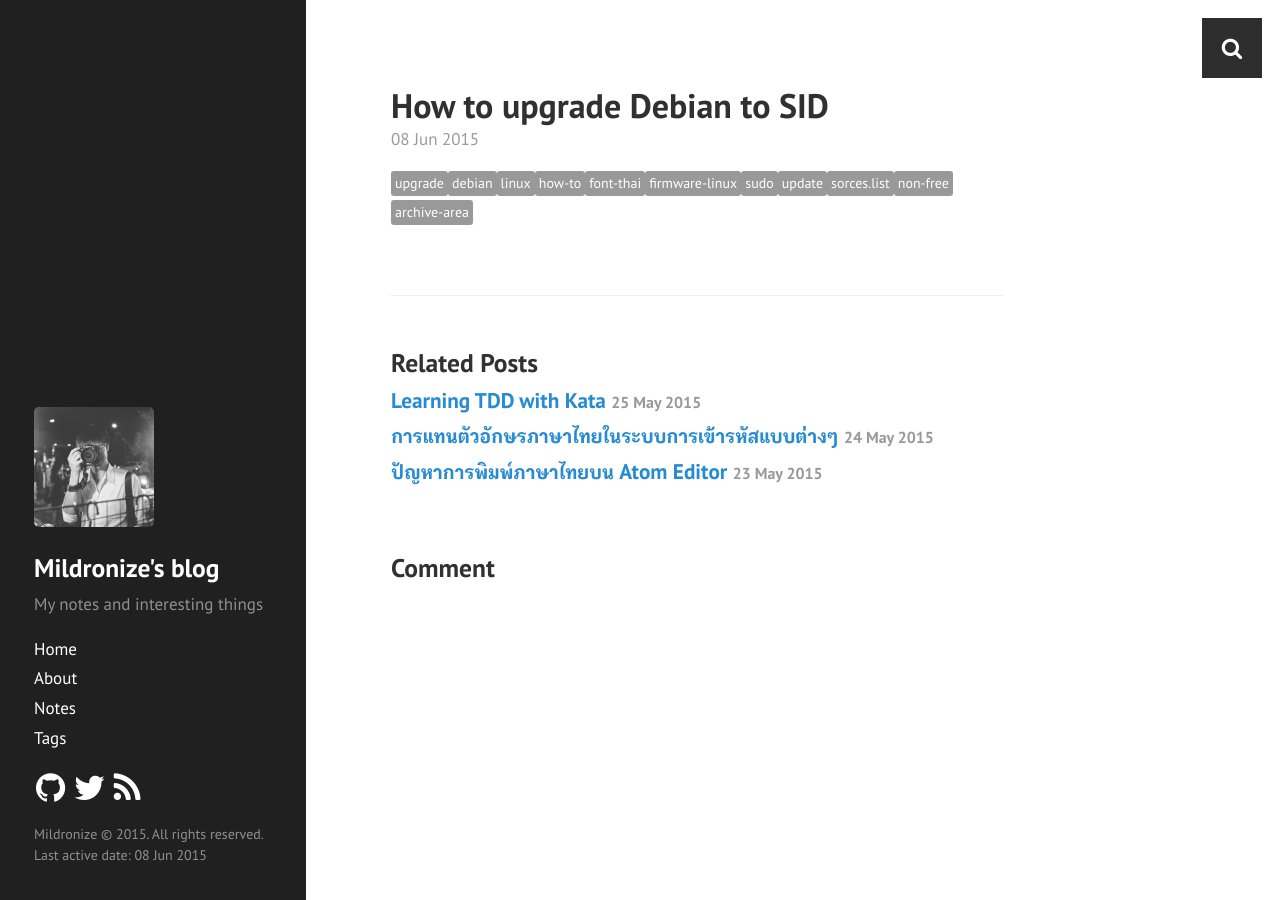
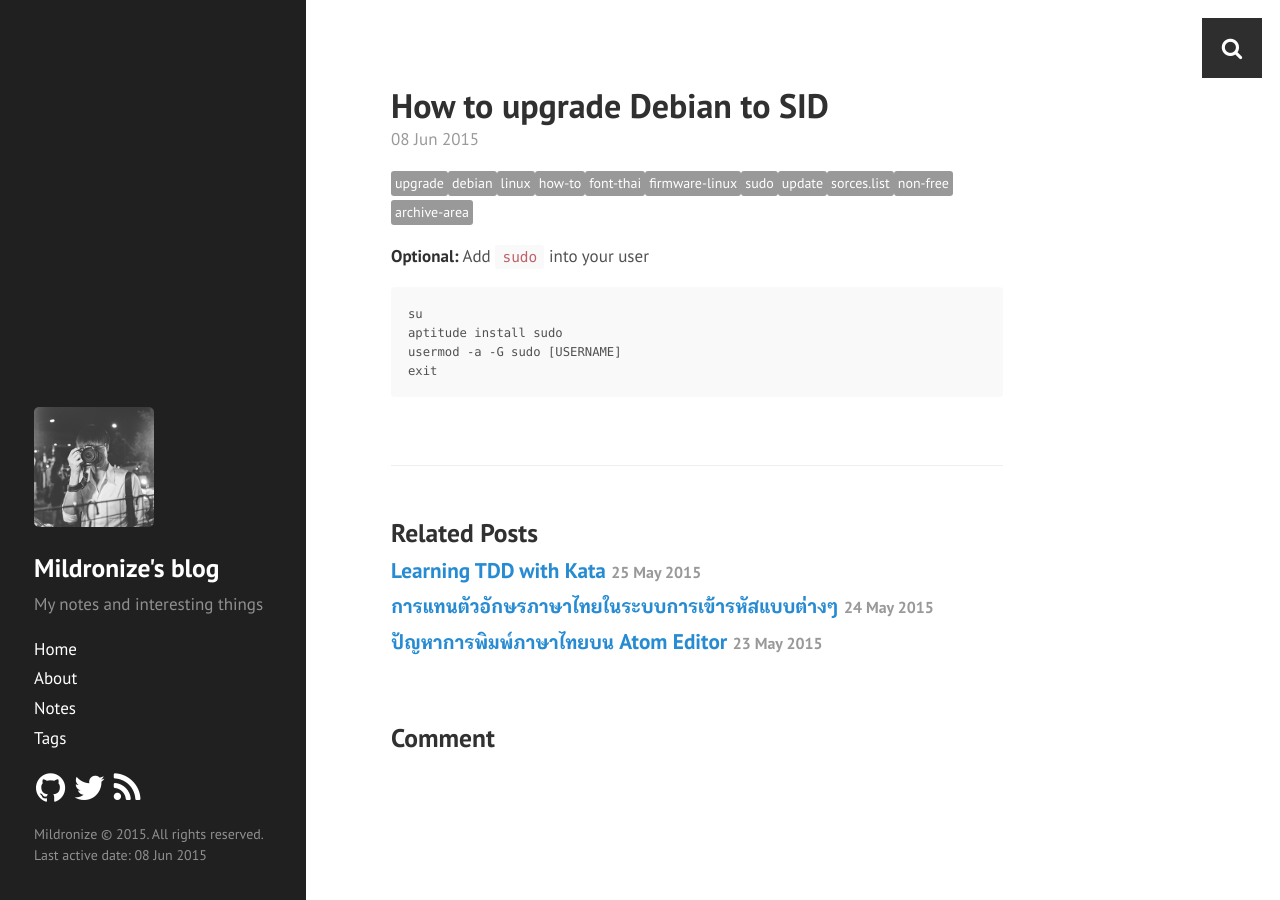
Before and after one commit to mildronize/blog-jekyll, a Jekyll site: the page built from _posts/2015-06-08-upgrade-debian-to-sid.md, in a window 1280 px wide. Built offline with Jekyll 4.4.1, drawn with Linux system fonts in a browser that asks for light colours; Markdown is read by kramdown in place of the engine named in the settings; comment, search, counter and statistics services are not loaded.

Commit message:
Update 2015-06-08-upgrade-debian-to-sid.md

````diff
--- a/_posts/2015-06-08-upgrade-debian-to-sid.md
+++ b/_posts/2015-06-08-upgrade-debian-to-sid.md
@@ -5,3 +5,12 @@ description: Instruction for upgrading debian from stable to SID, sudo command s
 tags: ['upgrade', 'debian', 'linux', 'how-to', 'font-thai', 'firmware-linux', 'sudo', 'update', 'sorces.list', 'non-free', 'archive-area']
 category: articles
 ---
+
+**Optional:** Add `sudo` into your user
+
+```
+su
+aptitude install sudo
+usermod -a -G sudo [USERNAME]
+exit
+```
````
